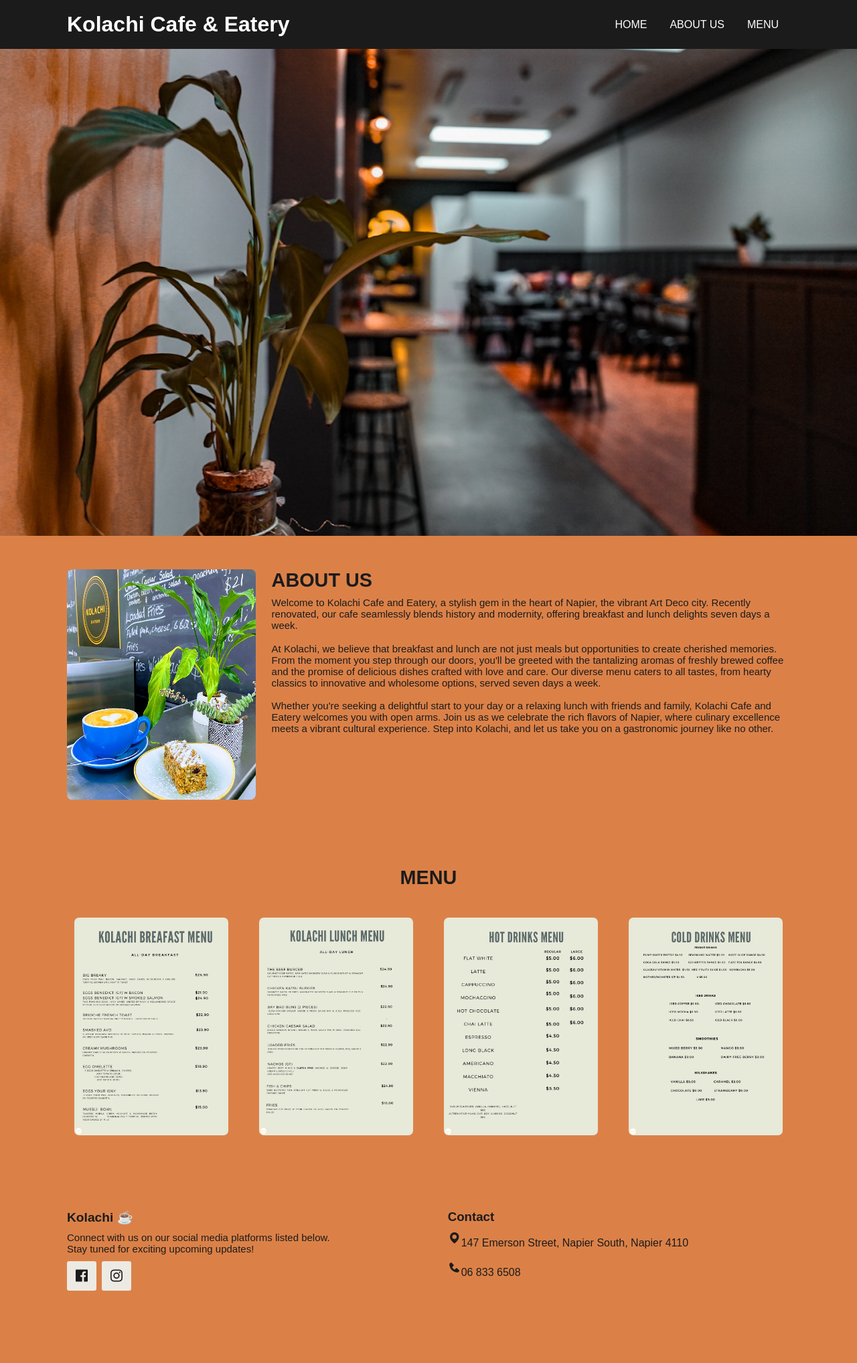
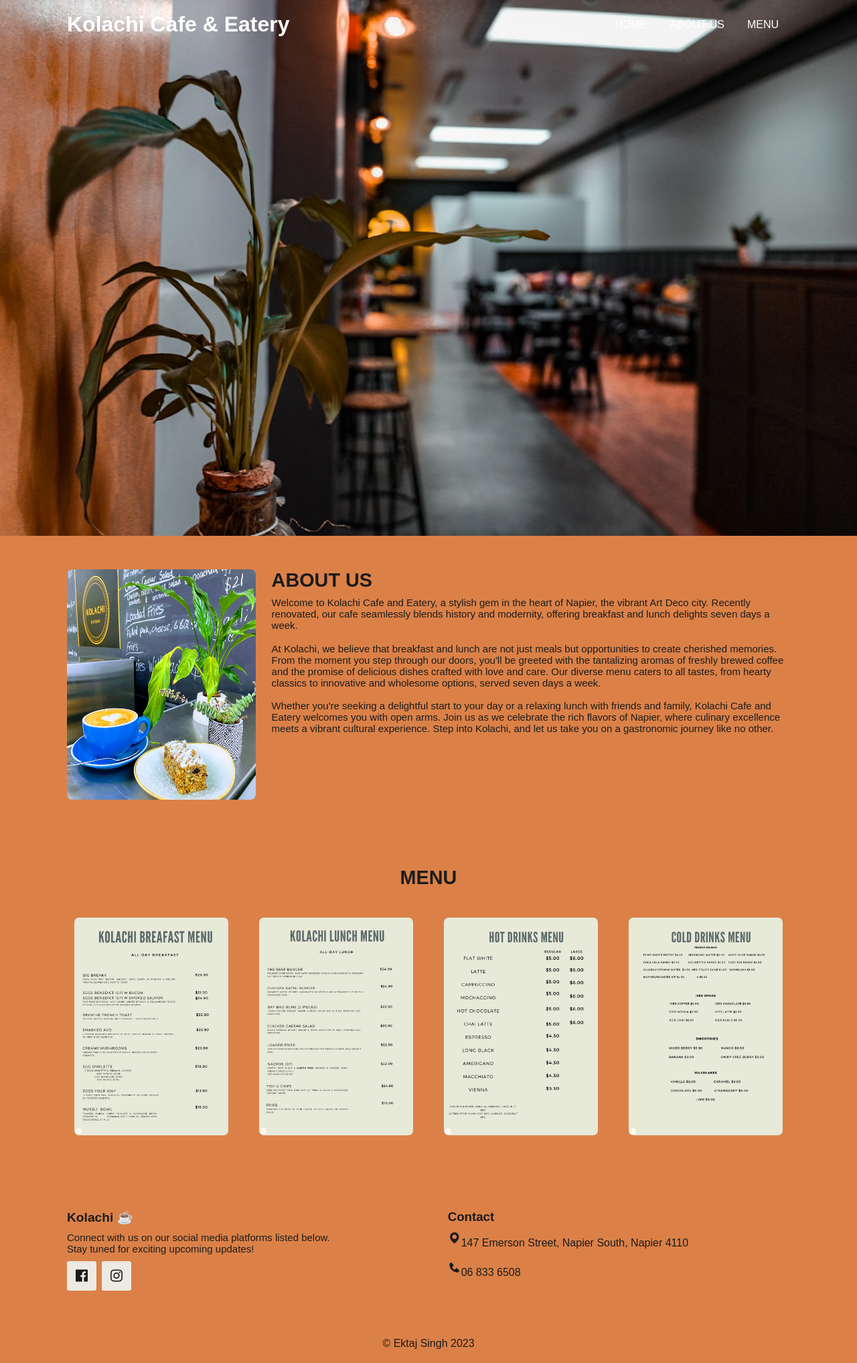
Before and after one commit to ektaj-singh/Kolachi-Cafe, a plain HTML site: page index.html in a window 1280 px wide. Shown: the whole page at 67% size. Before the commit the page ends 1977 px from the top, so only its background shows below. Drawn offline with nearby package versions, Linux system fonts and the light colour scheme; a script that the page names is missing.

Commit message:
added my copyright

```diff
--- a/index.html
+++ b/index.html
@@ -86,6 +86,10 @@
     </div>
   </div>
 </section>
+<!-- Copyright -->
+<div class="copyright">
+  <p>© Ektaj Singh 2023</p>
+</div>
 
 
 
--- /dev/null
+++ b/main.js
@@ -0,0 +1,5 @@
+const header = document.querySelector('header')
+
+window.addEventListener('scroll', () => {
+  header.classList.toggle('shadow', window.scrollY > 0)
+})
--- a/styles.css
+++ b/styles.css
@@ -46,7 +46,12 @@
     align-items: center;
     padding: 18px 100px;
     transition: 0.5s linear;
+    /* background: var(--text-color); */
+  }
+
+  header.shadow {
     background: var(--text-color);
+    box-shadow: var(--box-shadow);
   }
 
   header h1 {
@@ -239,3 +244,8 @@
     font-size: 20px;
     margin-bottom: 1rem;
   }
+
+  .copyright {
+    padding: 20px;
+    text-align: center;
+  }
```
